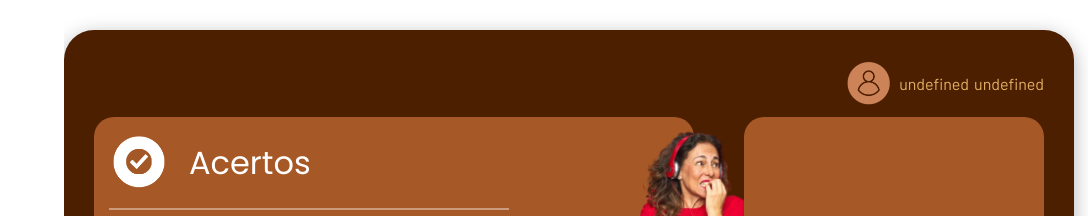
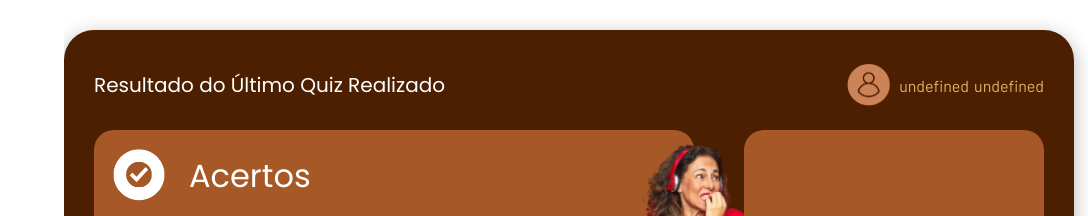
Before and after one commit to diaskarina/Projeto_individual, a website: page Site/public/dashboard/dashboard.html in a window 1280 px wide. Shown: the top 216 px of the page, 192-1280 px from the left. Drawn offline with nearby package versions, Linux system fonts and the light colour scheme; no server answers; a web font is replaced by a local one.

Commit message:
Última alteração feita na dashboard- 28/05

```diff
--- a/Site/public/css/dashboard.css
+++ b/Site/public/css/dashboard.css
@@ -24,15 +24,11 @@ body {
     border-radius: 30px;
     width: 100%;
     padding: 30px;
-    box-shadow: 0 5px 20px rgba(0, 0, 0, 0.3);
-    /* 👈 efeito card */
+    box-shadow: 0 5px 20px rgba(0, 0, 0, 0.3); /* efeito card */
 }
-
-
 
 .janela {
     display: flex;
-    /* width: 100vw; */
 }
 
 .header-left a {
@@ -50,6 +46,18 @@ body {
     display: flex;
     flex-direction: column;
     align-items: center;
+}
+
+ p{
+    font-size: 20px;
+    color: white;
+    font-family: 'Poppins', sans-serif;
+}
+
+.topo{
+    display: flex;
+    justify-content: space-between;
+    margin-top: -10px;
 }
 
 
--- a/Site/public/dashboard/dashboard.html
+++ b/Site/public/dashboard/dashboard.html
@@ -44,10 +44,13 @@
         </div>
 
         <div class="dash-geral">
+            <div class="topo">
+            <p>Resultado do Último Quiz Realizado</p>
             <div class="hello">
                 <img src="../assets/imgs/usuario.png" alt="">
                 <span id="b_usuario">usuário!</span>
                 <span id="b_cpf">cpf</span>
+            </div>
             </div>
 
             <div class="kpis">
```
